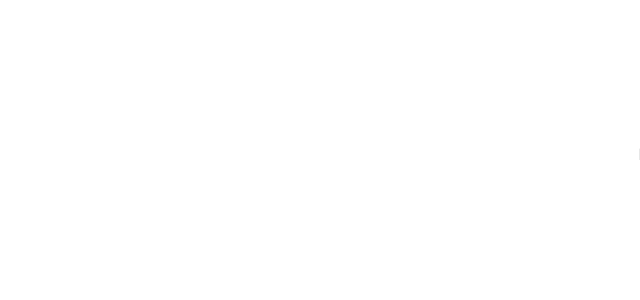
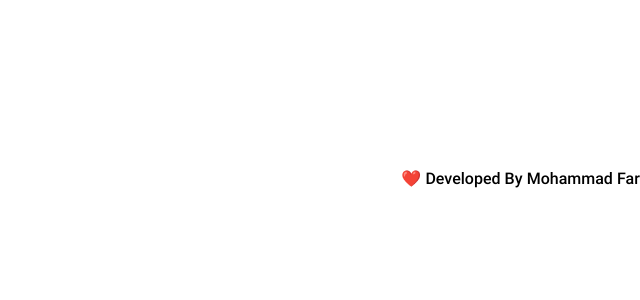
Before and after one commit to mohammadfaramarzi1/divar-react, a React (Vite) app: page / in a window 1280 px wide. Shown: the top 300 px of the page, without its empty margins (640-1280 px from the left). Built offline with nearby package versions, Linux system fonts and the light colour scheme; no server answers.

Commit message:
feat: Footer.jsx template

```diff
--- a/src/layouts/Footer.jsx
+++ b/src/layouts/Footer.jsx
@@ -1,6 +1,8 @@
 function Footer() {
   return (
-    <div>Footer</div>
+    <footer>
+      <p>Developed By Mohammad Faramarzi With ❤️</p>
+    </footer>
   )
 }
 
```
